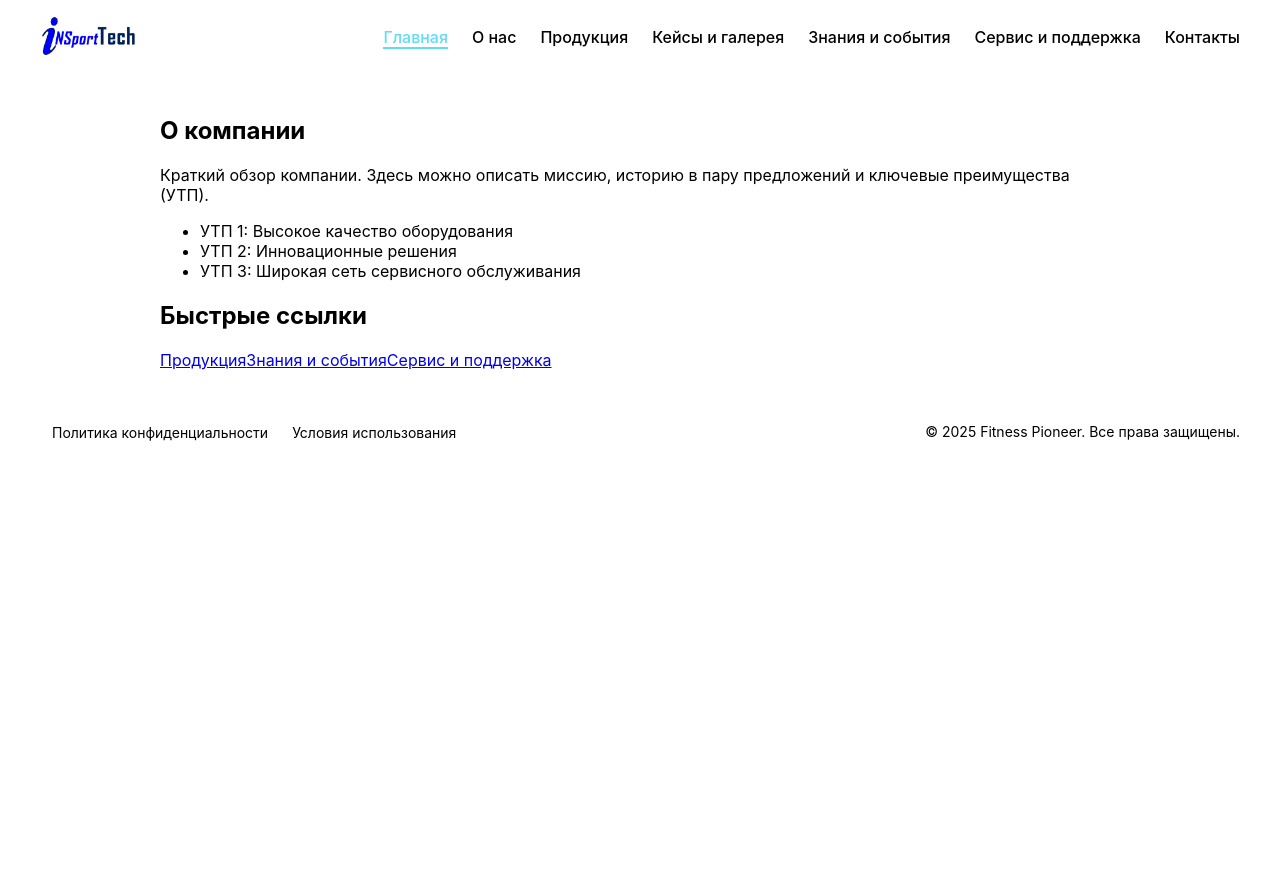
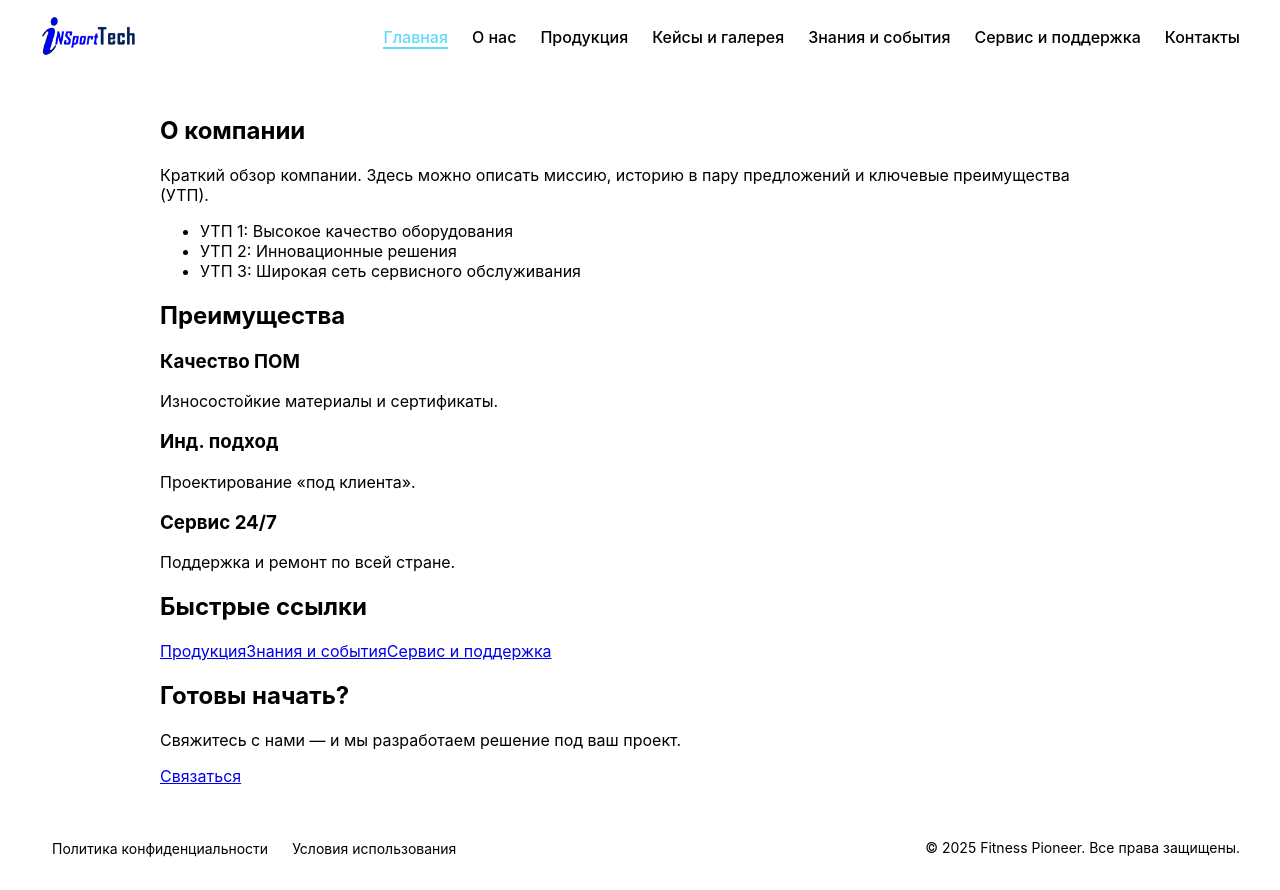
Before and after one commit to stsvch/practice, a React (Create React App) app: page / in a window 1280 px wide. Before the commit the page ends 800 px from the top, so only its background shows below. Built offline with nearby package versions, Linux system fonts and the light colour scheme.

Commit message:
WIP: мои изменения

```diff
--- a/package.json
+++ b/package.json
@@ -7,6 +7,7 @@
     "@testing-library/jest-dom": "^6.6.3",
     "@testing-library/react": "^16.3.0",
     "@testing-library/user-event": "^13.5.0",
+    "framer-motion": "^12.16.0",
     "react": "^19.1.0",
     "react-dom": "^19.1.0",
     "react-router-dom": "^7.6.2",
--- /dev/null
+++ b/src/animations/variants.js
@@ -0,0 +1,13 @@
+export const fadeIn = {
+  hidden: { opacity: 0, y: 20 },
+  visible: { opacity: 1, y: 0, transition: { duration: 0.6 } },
+};
+
+export const staggerContainer = {
+  hidden: {},
+  visible: {
+    transition: {
+      staggerChildren: 0.2,
+    },
+  },
+};
--- /dev/null
+++ b/src/components/Home/CTASection.jsx
@@ -0,0 +1,21 @@
+import React from 'react';
+import { motion } from 'framer-motion';
+import { fadeIn } from '../../animations/variants';
+
+const CTASection = () => (
+  <motion.section
+    className="bg-primary py-16 text-center text-white"
+    variants={fadeIn}
+    initial="hidden"
+    whileInView="visible"
+    viewport={{ once: true }}
+  >
+    <h2 className="text-4xl font-heading mb-4">Готовы начать?</h2>
+    <p className="mb-8">Свяжитесь с нами — и мы разработаем решение под ваш проект.</p>
+    <a href="/contact" className="px-10 py-4 bg-accent font-medium rounded-full hover:opacity-90 transition">
+      Связаться
+    </a>
+  </motion.section>
+);
+
+export default CTASection;
--- /dev/null
+++ b/src/components/Home/FeaturesSection.jsx
@@ -0,0 +1,31 @@
+import React from 'react';
+import { motion } from 'framer-motion';
+import { fadeIn, staggerContainer } from '../../animations/variants';
+
+const features = [
+  { title: 'Качество ПОМ', desc: 'Износостойкие материалы и сертификаты.' },
+  { title: 'Инд. подход', desc: 'Проектирование «под клиента».' },
+  { title: 'Сервис 24/7', desc: 'Поддержка и ремонт по всей стране.' },
+];
+
+const FeaturesSection = () => (
+  <motion.section
+    className="container mx-auto py-16"
+    variants={staggerContainer}
+    initial="hidden"
+    whileInView="visible"
+    viewport={{ once: true, amount: 0.2 }}
+  >
+    <h2 className="text-3xl font-heading text-center mb-12">Преимущества</h2>
+    <div className="grid sm:grid-cols-3 gap-8">
+      {features.map((f, i) => (
+        <motion.div key={i} variants={fadeIn} className="p-6 bg-white rounded-lg shadow hover:shadow-lg transition">
+          <h3 className="text-xl font-semibold mb-2">{f.title}</h3>
+          <p className="text-gray-600">{f.desc}</p>
+        </motion.div>
+      ))}
+    </div>
+  </motion.section>
+);
+
+export default FeaturesSection;
--- a/src/pages/Home.jsx
+++ b/src/pages/Home.jsx
@@ -1,15 +1,16 @@
-// src/pages/Home.jsx
 import React from 'react';
 import OverviewSection from '../components/Home/OverviewSection';
+import FeaturesSection from '../components/Home/FeaturesSection';
 import QuickLinks from '../components/Home/QuickLinks';
+import CTASection from '../components/Home/CTASection';
 
-const Home = () => {
-  return (
-    <main className='container mx-auto px-4 py-8'>
-      <OverviewSection />
-      <QuickLinks />
-    </main>
-  );
-};
+const Home = () => (
+  <main>
+    <OverviewSection />
+    <FeaturesSection />
+    <QuickLinks />
+    <CTASection />
+  </main>
+);
 
 export default Home;
```
Also changed, not shown: 1 other file (tests, documents, lock files or other folders).
